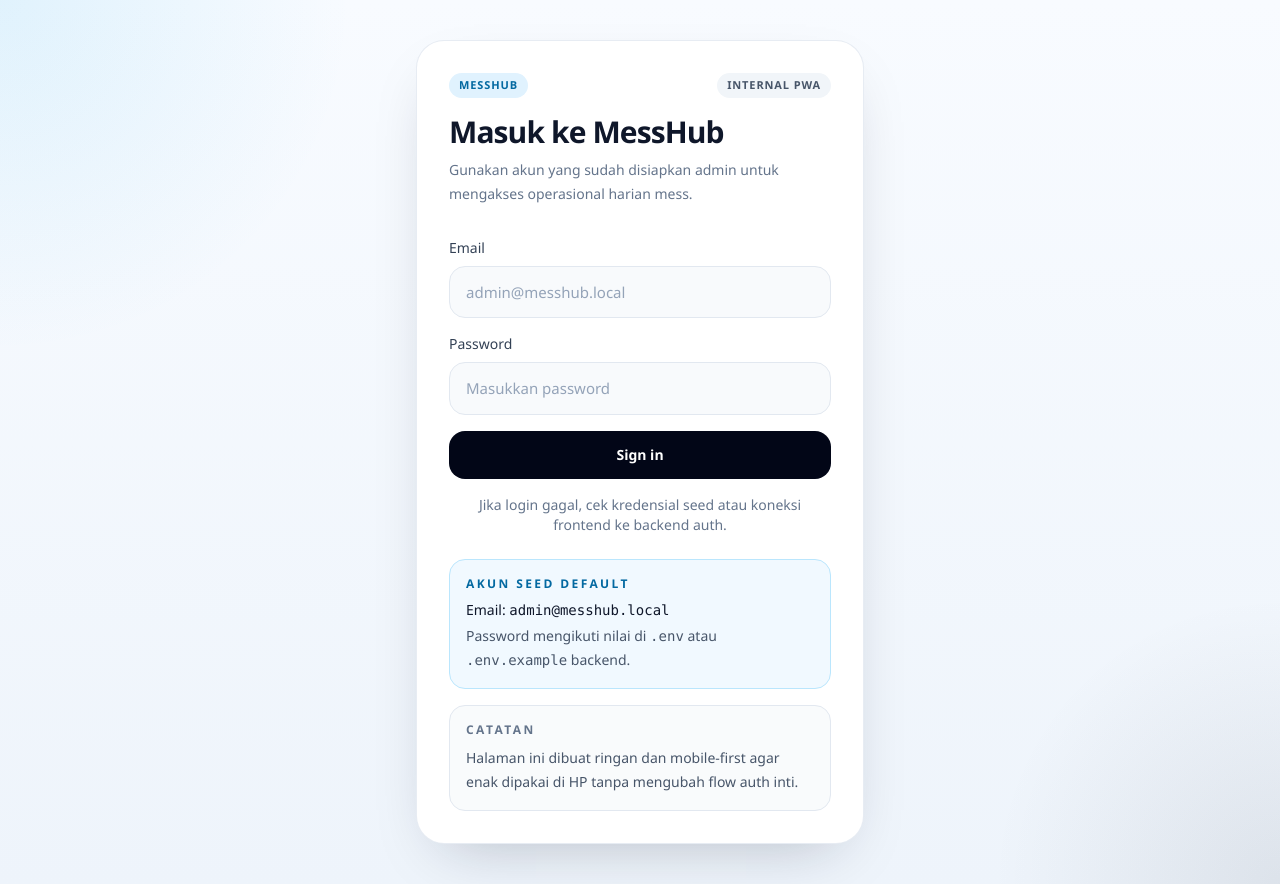
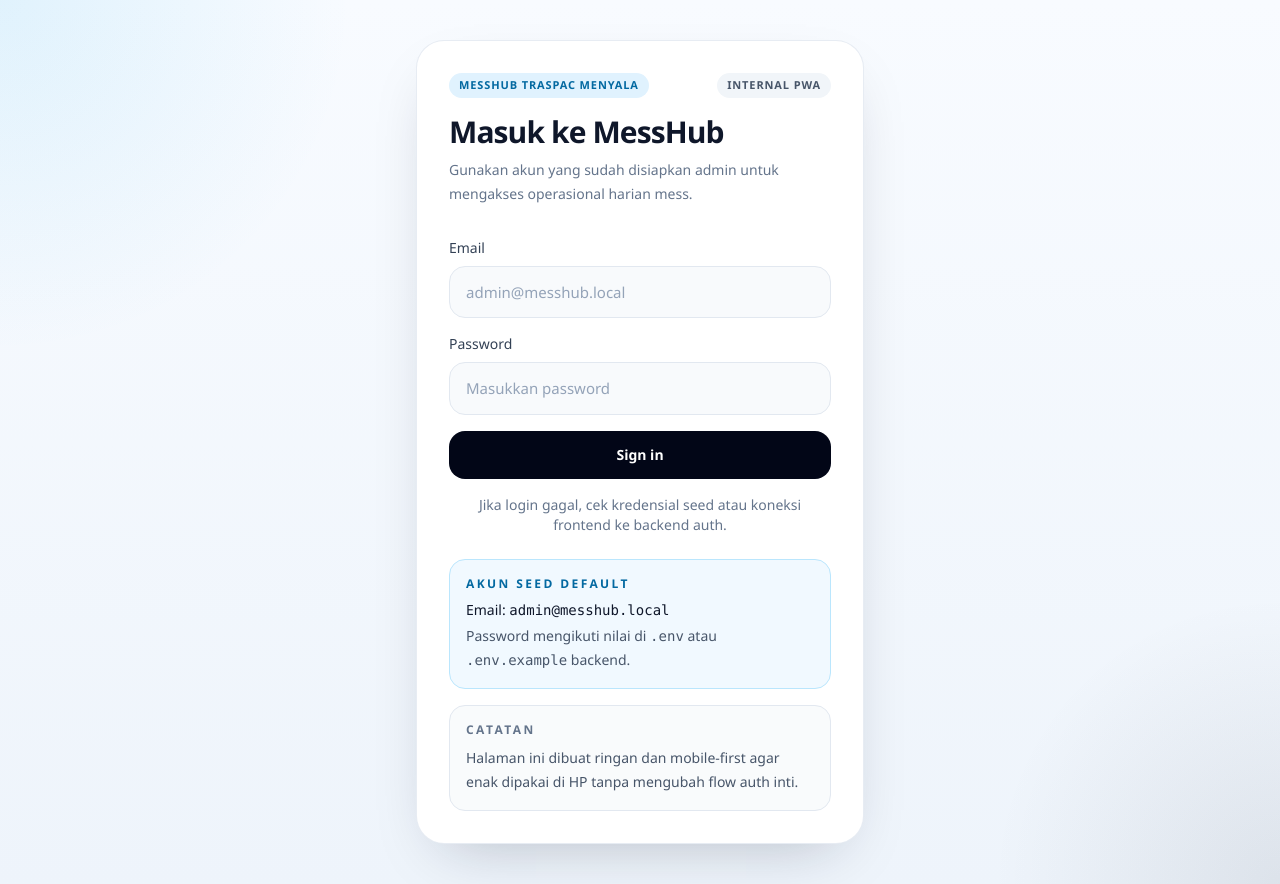
Before and after one commit to ryan-prayoga/messhub, a SvelteKit app in the folder frontend/: page /login in a window 1280 px wide. Built offline with nearby package versions, Linux system fonts and the light colour scheme; no server answers.

Commit message:
feat: update branding text in login page header

```diff
--- a/frontend/src/routes/login/+page.svelte
+++ b/frontend/src/routes/login/+page.svelte
@@ -28,7 +28,7 @@
     <section class="app-panel w-full max-w-md p-6 sm:p-8">
       <div class="mb-8">
         <div class="flex items-center justify-between gap-3">
-          <span class="badge-brand">MessHub</span>
+          <span class="badge-brand">MessHub Traspac Menyala</span>
           <span class="badge-muted">Internal PWA</span>
         </div>
 
```
